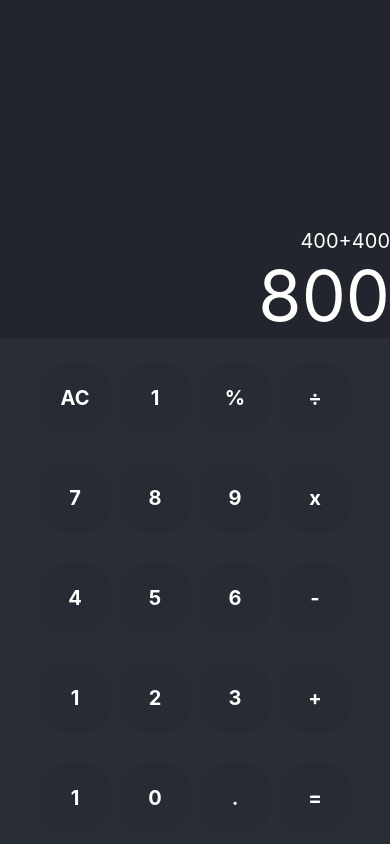
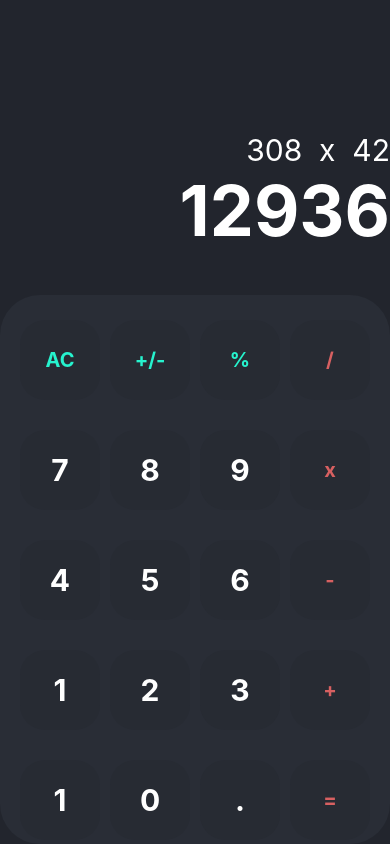
Before and after one commit to emanuelleaviana/calculator-app, a React Native app: screen / in a window 390 px wide. Built offline with nearby package versions, Linux system fonts and the light colour scheme.

Commit message:
Adjsut buttons and colors of text

```diff
--- a/App.js
+++ b/App.js
@@ -6,9 +6,14 @@ import Calculadora from './Components/Calculadora';
 
 export default function App() {
   return (
-
-
-    <><Visor></Visor><Teclado></Teclado></>
-
+      <View style={styles.fundo}>
+    <><StatusBar /><><Visor></Visor><Teclado></Teclado></></>
+    </View>
   );
 }
+const styles = StyleSheet.create ({
+  fundo:{
+    flex:1,
+    backgroundColor:'#22252d'
+  },
+});
--- a/Components/Botao.js
+++ b/Components/Botao.js
@@ -10,8 +10,8 @@ export default function Botao(props) {
 
 const styles = StyleSheet.create({
     estilo: {
-        width:70,
-        height:70,
+        width:80,
+        height:80,
         backgroundColor: '#272b33',
         margin:5,
         borderRadius:25,
@@ -21,6 +21,6 @@ const styles = StyleSheet.create({
         textAlign:'center',
         color:'white',
         fontWeight:'bold',
-        fontSize:20,
+        fontSize:30,
     }
 })
--- a/Components/Teclado.js
+++ b/Components/Teclado.js
@@ -5,38 +5,61 @@ export default function Teclado() {
     return (
         <View style={styles.teclado}>
         <View style={styles.grade}>
-            <Botao number='AC'/>
-            <Botao number='1'/>
-            <Botao number='%'/>
-            <Botao number='÷'/>
+
+        <View style={styles.estilo}>
+            <Text style={styles.textoVERDE}>AC</Text>
+        </View>
+
+        <View style={styles.estilo}>
+            <Text style={styles.textoVERDE}>+/-</Text>
+
+        </View>
+
+        <View style={styles.estilo}>
+            <Text style={styles.textoVERDE}>%</Text>
+
+        </View>
+
+        <View style={styles.estilo}>
+            <Text style={styles.textoVERMELHO}>/</Text>
+
+        </View>
         </View>
 
         <View style={styles.grade}>
-            <Botao number='7'/>
-            <Botao number='8'/>
-            <Botao number='9'/>
-            <Botao number='x'/>
+            <Botao number='7' id='7'/>
+            <Botao number='8' id='8'/>
+            <Botao number='9' id ='9'/>
+            <View style={styles.estilo}>
+            <Text style={styles.textoVERMELHO}>x</Text>
+        </View>
         </View>
 
         <View style={styles.grade}>
-            <Botao number='4'/>
-            <Botao number='5'/>
-            <Botao number='6'/>
-            <Botao number='-'/>
+            <Botao number='4' id='4'/>
+            <Botao number='5' id='5'/>
+            <Botao number='6' id='6'/>
+            <View style={styles.estilo}>
+            <Text style={styles.textoVERMELHO}>-</Text>
+        </View>
         </View>
 
         <View style={styles.grade}>
             <Botao number='1'/>
             <Botao number='2'/>
             <Botao number='3'/>
-            <Botao number='+'/>
+            <View style={styles.estilo}>
+            <Text style={styles.textoVERMELHO}>+</Text>
+        </View>
         </View>
 
         <View style={styles.grade}>
             <Botao number='1'/>
             <Botao number='0'/>
             <Botao number='.'/>
-            <Botao number='='/>
+            <View style={styles.estilo}>
+            <Text style={styles.textoVERMELHO}>=</Text>
+        </View>
         </View>
 
         </View>
@@ -46,11 +69,12 @@ export default function Teclado() {
 const styles = StyleSheet.create({
 
     teclado: {
-        flex:0.60,
+        flex:0.65,
         alignItems:'center',
         alignContent:'flex-end',
         backgroundColor:'#292d36',
         marginTop:'auto',
+        borderRadius:40
 
     },
     grade: {
@@ -58,4 +82,24 @@ const styles = StyleSheet.create({
         flexWrap:'wrap',
         marginTop:20,
     },
+    estilo: {
+        width:80,
+        height:80,
+        backgroundColor: '#272b33',
+        margin:5,
+        borderRadius:25,
+        justifyContent:'center',
+    },
+    textoVERDE:{
+        textAlign:'center',
+        color:'#26f3ce',
+        fontWeight:'bold',
+        fontSize:20,
+    },
+    textoVERMELHO:{
+        textAlign:'center',
+        color:'#d76061',
+        fontWeight:'bold',
+        fontSize:20,
+    }
 })
--- a/Components/Visor.js
+++ b/Components/Visor.js
@@ -4,8 +4,8 @@ function Visor() {
   return (
 
  <View style={styles.visor} >
-  <Text style ={styles.minivisor}>400+400</Text>
-  <Text style={styles.text}>800</Text>
+  <Text style ={styles.minivisor}>308  x  42</Text>
+  <Text style={styles.text}>12936</Text>
  </View>
 
 
@@ -13,23 +13,24 @@ function Visor() {
 }
 const styles = StyleSheet.create ({
   visor: {
-    flex: 0.40,
+    flex:0.30 ,
     backgroundColor:'#22252d',
     justifyContent:'flex-end',
+    position:'relative',
+
   },
 
 text:{
   color:'white',
   fontSize:70,
-  textAlign:'right'
+  textAlign:'right',
+  fontWeight:'bold'
 
 },
   minivisor: {
     color:'white',
-    fontSize: 20,
-    textAlign:'right'
-
-
+    fontSize: 30,
+    textAlign:'right',
   },
 });
 
```
